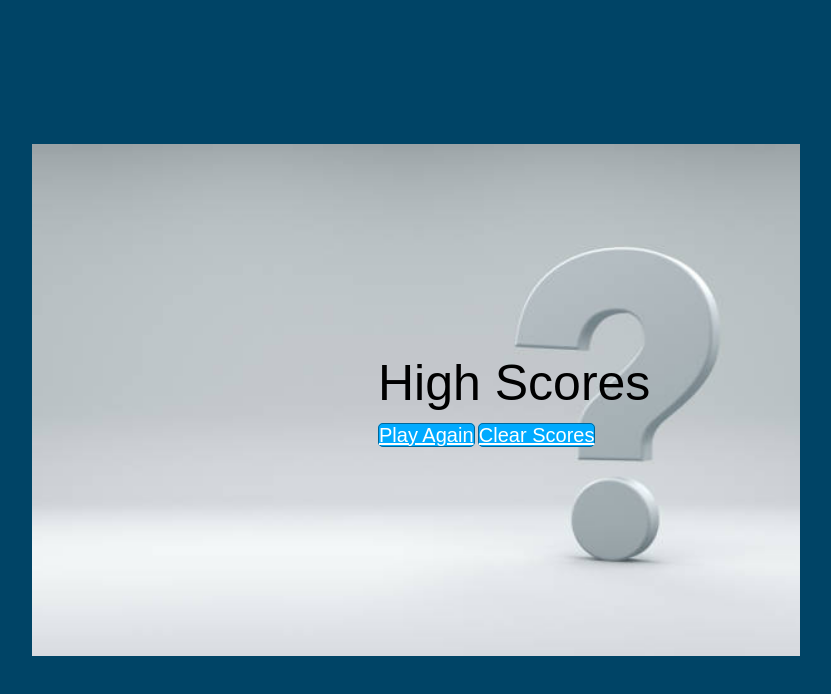
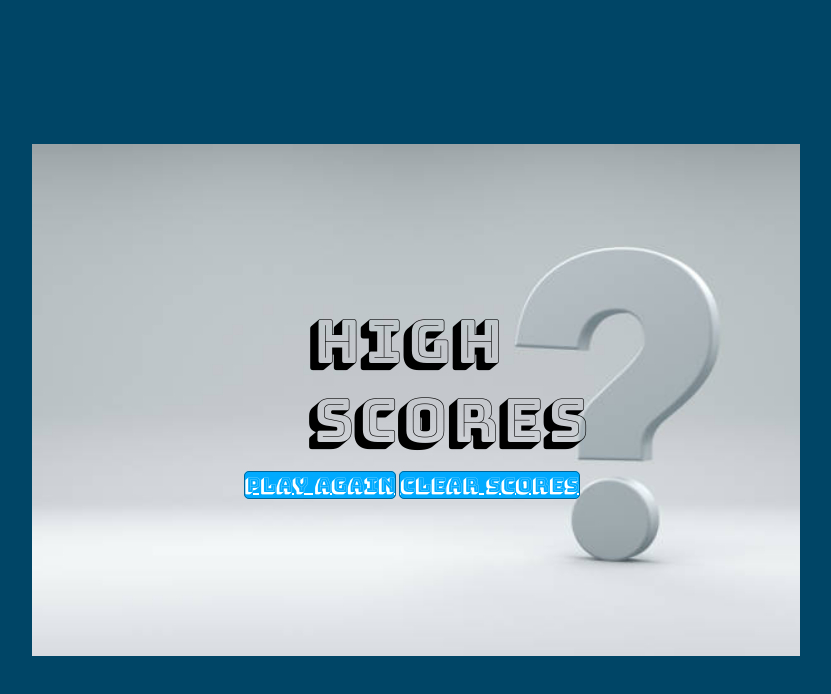
Before and after one commit to jmnfire/04-Web-APIs-Code-Quiz, a plain HTML site: page scores.html in a window 1280 px wide. Shown: the whole page, without its empty margins (224-1055 px from the left). Drawn offline with Linux system fonts and the light colour scheme; files whose address does not match are found by name.

Commit message:
Final Update

```diff
--- a/assets/css/style.css
+++ b/assets/css/style.css
@@ -11,7 +11,7 @@
 body {
   --hue: var(--hue-neutral);
   font-size: 12px;
-  padding: 2px;
+  padding: 50px;
   background-image: url('../images/istockphoto-1060573244-612x612.jpeg');
   background-repeat: no-repeat;
   background-position: center;
@@ -25,7 +25,7 @@ body {
   display: flex;
   width: 100vw;
   height: 100vh;
-  /* justify-content: center; */
+  justify-content: center;
   align-items: center;
 }
 
@@ -41,7 +41,6 @@ body.wrong {
 .container1 {
   width: 700px;
   max-width: 100%;
-  /* background-color: white; */
   border-radius: 15px;
   padding: 30px;
   box-shadow: 0 0 10px 2px;
@@ -96,32 +95,42 @@ body.wrong {
   display: none;
 }
 
-.body, .card-header{
+.body, .card {
   padding-left: 75vh;
 }
 
 #timer {
   position: absolute;
-  top: 50px;
-  left: 100px;
+  top: 125px;
+  left: 400px;
   font-size: 50px;
 }
 
+a, #timer {
+  font-family: 'Bungee Shade';
+}
+
 .container {
-  padding-top: 70vh;
-  padding-left: 15vh;
+  position: absolute;
+  bottom: -100px;
+  left: 557px;
+  font-size: 50px;
 }
 
 #highScore {
   color: black;
-  font-size: 25px;
-  position: absolute;
+  font-size: 35px;
 }
 
-#header.card-header {
+.body {
+  padding-left: 15%;
+}
+#header.card {
+  font-family: 'Bungee Shade' !important;
   color: black;
-  justify-content: right;
-  font-size: 50px;
+  position: relative;
+  font-size: 60px;
+  padding-left: 28%;
 }
 
 li {
@@ -129,7 +138,7 @@ li {
 }
 
 h1 {
-  font-size: 30px;
+  font-size: 25px;
   margin-block-end: 200px;
 }
 
--- a/assets/js/scores.js
+++ b/assets/js/scores.js
@@ -1,10 +1,6 @@
 var highscores = JSON.parse(localStorage.getItem("highscores")) || [];
 var highScorePrint = document.querySelector(".scoresHTML");
 var clearHighScore = document.getElementById("clearScores");
-
-console.log(highscores)
-console.log(highScorePrint)
-console.log(clearHighScore)
 
 window.addEventListener("load", function () {
     printHighScore()
--- a/assets/js/script.js
+++ b/assets/js/script.js
@@ -75,7 +75,6 @@ function selectAnswer(e) {
     nextButton.classList.remove('hide')
   } else {
     document.getElementById("score-view").textContent = "Your score is: " + secondsLeft;
-    startButton.innerText = 'Restart'
     questionContainerElement.classList.add('hide')
     submitForm.classList.remove('hide')
     isDone = true
@@ -219,7 +218,6 @@ function setTime() {
       clearInterval(timerInterval);
       console.log(secondsLeft);
       document.getElementById("score-view").textContent = "Your score is: " + secondsLeft;
-      startButton.innerText = 'Restart'
       questionContainerElement.classList.add('hide')
       submitForm.classList.remove('hide')
     }
--- a/scores.html
+++ b/scores.html
@@ -4,6 +4,8 @@
 <head>
     <meta charset="UTF-8">
     <meta name="viewport" content="width=device-width, initial-scale=1.0">
+    <link rel="preconnect" href="https://fonts.gstatic.com">
+    <link href="https://fonts.googleapis.com/css2?family=Bungee+Shade&display=swap" rel="stylesheet">
     <link rel="stylesheet" href=".//assets/css/style.css">
     <title>High Scores</title>
 
@@ -11,14 +13,14 @@
 
 <body>
     <div>
-        <div class="card-header" id="header">
+        <div class="card" id="header">
             High Scores
         </div>
         <div class="body">
             <ol class="scoresHTML">
             </ol>
-            <a class="btn btn-dark btn-lg" href="index.html" role="button" id="playAgain">Play Again</a>
-            <a class="btn btn-dark btn-lg" href="#" role="button" id="clearScores">Clear Scores</a>
+            <a class="btn" href="index.html" role="button" id="playAgain">Play Again</a>
+            <a class="btn" href="#" role="button" id="clearScores">Clear Scores</a>
         </div>
     </div>
 
```
Also changed, not shown: index.html (+3 -1 lines), assets/images/screencapture-file-Users-JovanNixon-Desktop-04-Web-APIs-Code-Quiz-index-html-2021-03-11-23_01_41.png (deleted), assets/images/screencapture-file-Users-JovanNixon-Desktop-04-Web-APIs-Code-Quiz-index-html-2021-03-13-20_38_23.png (added), 3 other files.
